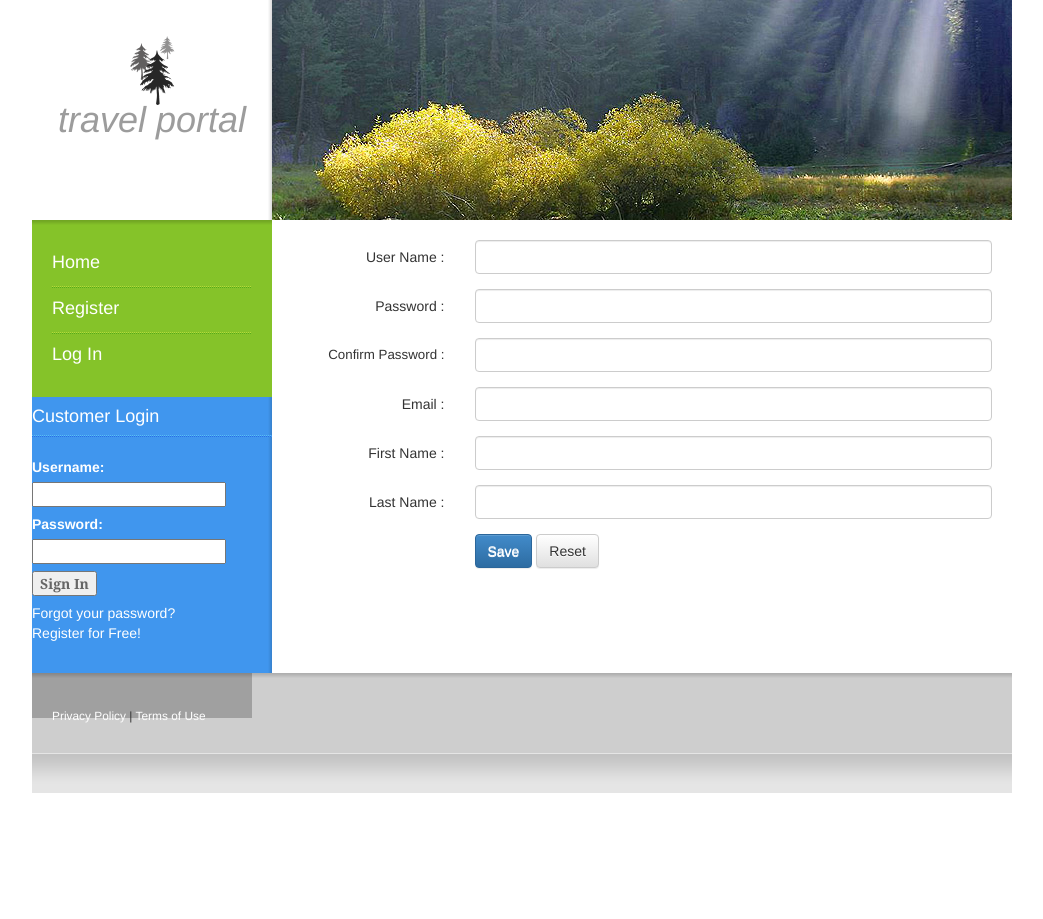
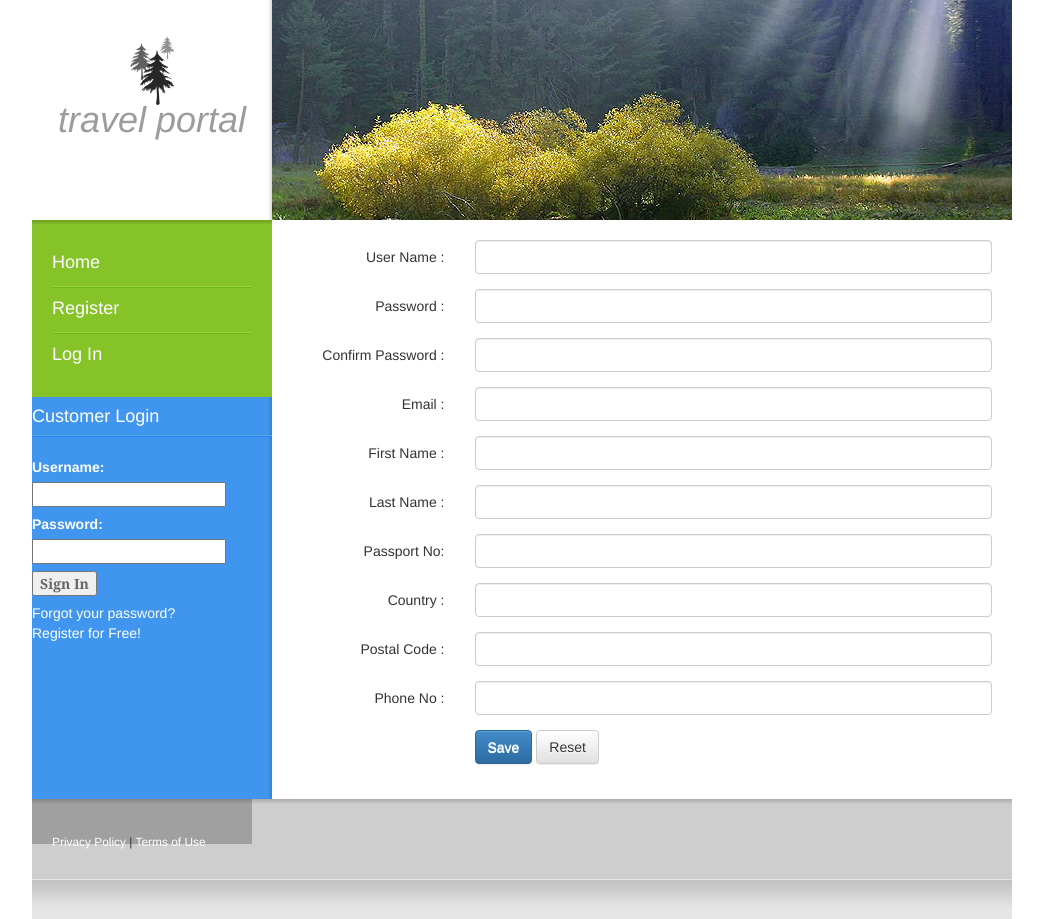
Before and after one commit to wpst006/travel, a PHP site: page /register.php in a window 1280 px wide. Shown: the whole page, without its empty margins (118-1161 px from the left). Before the commit the page ends 793 px from the top, so only its background shows below. Run offline with PHP 8.4, Linux system fonts and the light colour scheme; some libraries are stand-ins or nearby versions.

Commit message:
login, logout and register

```diff
--- a/register.php
+++ b/register.php
@@ -5,28 +5,32 @@ if (isset($_POST['submitted'])) {
     $error = false;
     //*********************************************************************
     //Filling Data
-    $member_id = autoID::getAutoID('members', 'member_id', 'MEM', 6);
+    $customer_id = autoID::getAutoID('users', 'user_id', 'CUS', 6);
     $username = $_POST['username'];
     $password = $_POST['password'];
     $email = $_POST['email'];
     $firstname = $_POST['firstname'];
     $lastname = $_POST['lastname'];
+    $passport_no = $_POST['passport_no'];
+    $country = $_POST['country'];
+    $postalcode = $_POST['postalcode'];
+    $phone_no = $_POST['phone_no'];
     //*********************************************************************
-    //"members" Table Insert
-    $paymentInsert_sql = "INSERT INTO " .
-            "members(member_id,firstname,lastname) " .
-            "VALUES('$member_id','$firstname','$lastname')";
+    //"customers" Table Insert
+    $customerInsert_sql = "INSERT INTO " .
+            "customers(customer_id,firstname,lastname,passport_no,country,postalcode,phone_no) " .
+            "VALUES('$customer_id','$firstname','$lastname','$passport_no','$country','$postalcode','$phone_no')";
 
-    mysql_query($paymentInsert_sql) or die(mysql_error());
+    mysql_query($customerInsert_sql) or die(mysql_error());
     //*********************************************************************
     //User Table Insert
     $userInsert_sql = "INSERT INTO " .
             "`users`(user_id,username,email,password,role) " .
-            "VALUES('$member_id','$username','$email','$password','member')";
+            "VALUES('$customer_id','$username','$email','$password','member')";
 
     mysql_query($userInsert_sql) or die(mysql_error());
     //*********************************************************************
-    messageHelper::setMessage("You have successfully registered. Please log in to continue.",MESSAGE_TYPE_SUCCESS);
+    messageHelper::setMessage("You have successfully registered. Please log in to continue.", MESSAGE_TYPE_SUCCESS);
     header("Location:login.php");
     exit();
 }
@@ -53,7 +57,7 @@ if (isset($_POST['submitted'])) {
             </div>
 
             <div class="form-group">
-                    <div class="col-sm-3 control-label" style="font-size:10pt;">Confirm Password :</div>
+                <div class="col-sm-3 control-label">Confirm Password :</div>
                 <div class="col-sm-9">
                     <input type="password" id="confirm_password" name="confirm_password" class="form-control" value="" maxlength="30"/>
                 </div>
@@ -77,6 +81,34 @@ if (isset($_POST['submitted'])) {
                 <div class="col-sm-3 control-label">Last Name :</div>
                 <div class="col-sm-9">
                     <input type="text" id="lastname" name="lastname" class="form-control" value="" maxlength="30"/>
+                </div>
+            </div>
+
+            <div class="form-group">
+                <div class="col-sm-3 control-label">Passport No:</div>
+                <div class="col-sm-9">
+                    <input type="text" id="passport_no" name="passport_no" class="form-control" value="" maxlength="30"/>
+                </div>
+            </div>
+
+            <div class="form-group">
+                <div class="col-sm-3 control-label">Country :</div>
+                <div class="col-sm-9">
+                    <input type="text" id="country" name="country" class="form-control" value="" maxlength="30"/>
+                </div>
+            </div>
+
+            <div class="form-group">
+                <div class="col-sm-3 control-label">Postal Code :</div>
+                <div class="col-sm-9">
+                    <input type="text" id="postalcode" name="postalcode" class="form-control" value="" maxlength="30"/>
+                </div>
+            </div>
+
+            <div class="form-group">
+                <div class="col-sm-3 control-label">Phone No :</div>
+                <div class="col-sm-9">
+                    <input type="text" id="phone_no" name="phone_no" class="form-control" value="" maxlength="30"/>
                 </div>
             </div>
 
@@ -119,6 +151,22 @@ if (isset($_POST['submitted'])) {
                 {
                 required: true
             },
+            passport_no:
+                {
+                required: true
+            },
+            country:
+                {
+                required: true
+            },
+            postalcode:
+                {
+                required: true
+            },
+            phone_no:
+                {
+                required: true
+            },
         },
         //set messages to appear inline
         messages:
@@ -137,6 +185,10 @@ if (isset($_POST['submitted'])) {
             },
             firstname: "Please enter first name.",
             lastname: "Please enter last name.",
+            passport_no: "Please enter Passport No.",
+            country: "Please enter Country.",
+            postalcode: "Please enter Postal Code.",
+            phone_no: "Please enter Phone No.",
         }
     });
 </script>
```
Also changed, not shown: README.md (added). Lines whose indentation alone changed are shown as unchanged.
